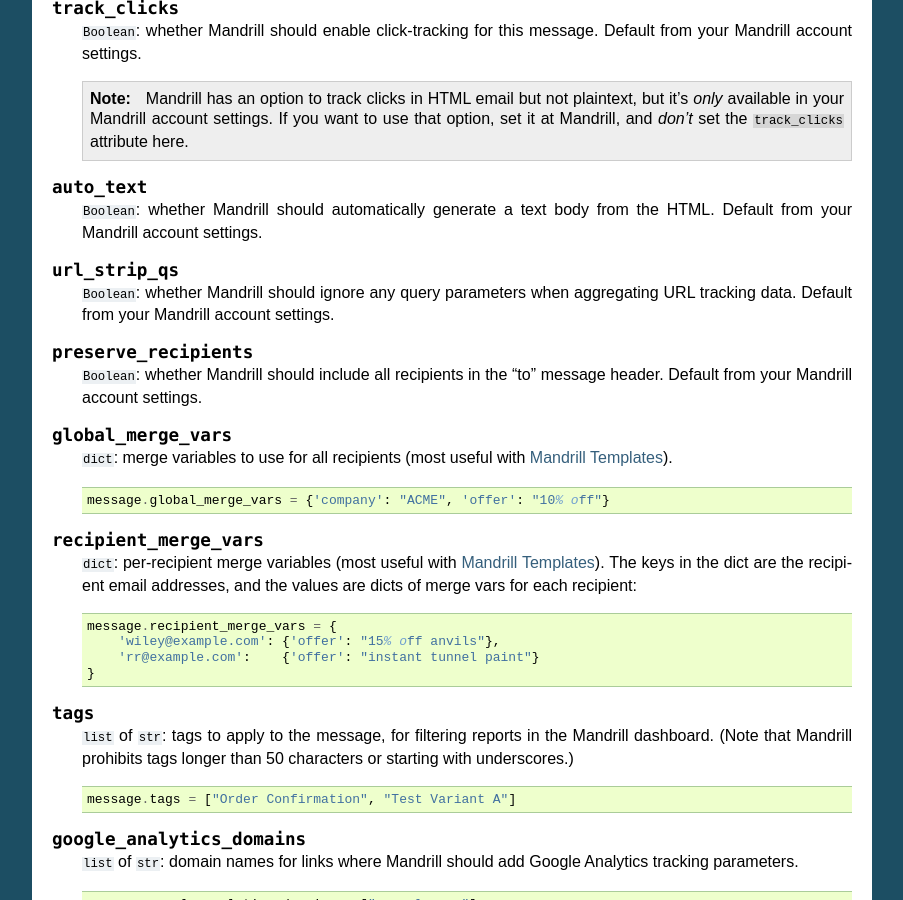
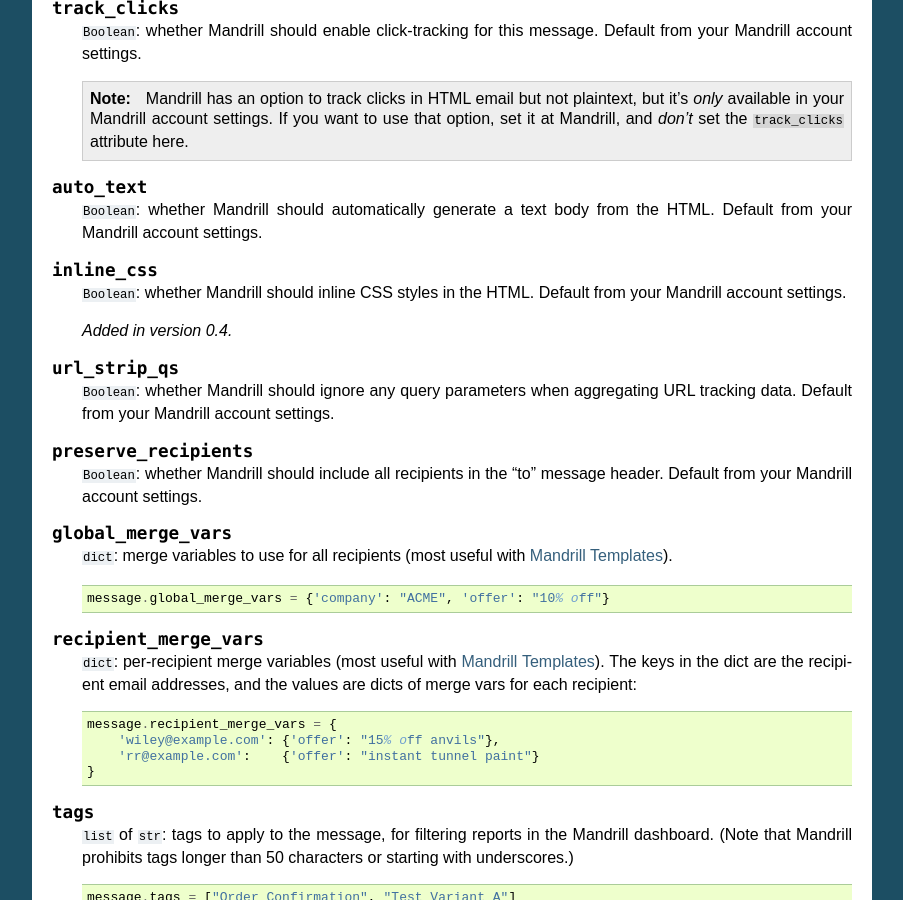
Before and after one commit to brack3t/Djrill, a Sphinx documentation site: the page built from docs/usage/sending_mail.rst, in a window 1280 px wide and 900 px high, scrolled down 1659 px. Shown: the whole window, without its empty margins (198-1101 px from the left). Built offline with Sphinx 7.4.7, drawn with Linux system fonts in a browser that asks for light colours.

Commit message:
Support Mandrill inline_css sending option

```diff
--- a/docs/usage/sending_mail.rst
+++ b/docs/usage/sending_mail.rst
@@ -132,6 +132,13 @@ Most of the options from the Mandrill
     ``Boolean``: whether Mandrill should automatically generate a text body from the HTML.
     Default from your Mandrill account settings.
 
+.. attribute:: inline_css
+
+    ``Boolean``: whether Mandrill should inline CSS styles in the HTML.
+    Default from your Mandrill account settings.
+
+    .. versionadded:: 0.4
+
 .. attribute:: url_strip_qs
 
     ``Boolean``: whether Mandrill should ignore any query parameters when aggregating
```
Also changed, not shown: 2 other files.
